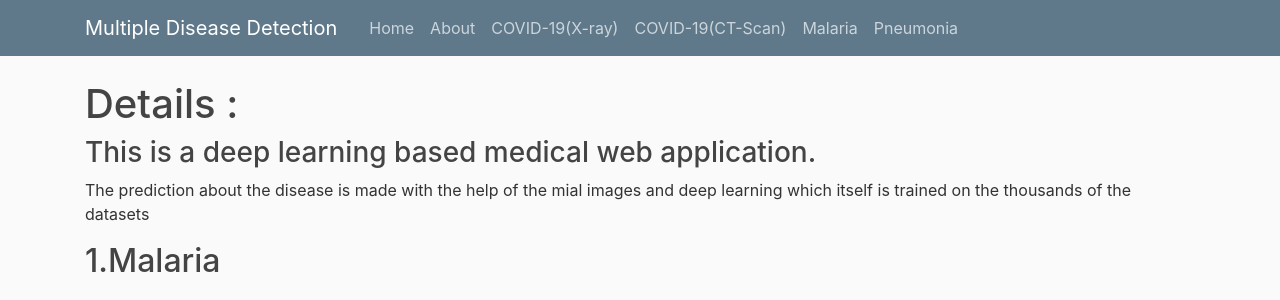
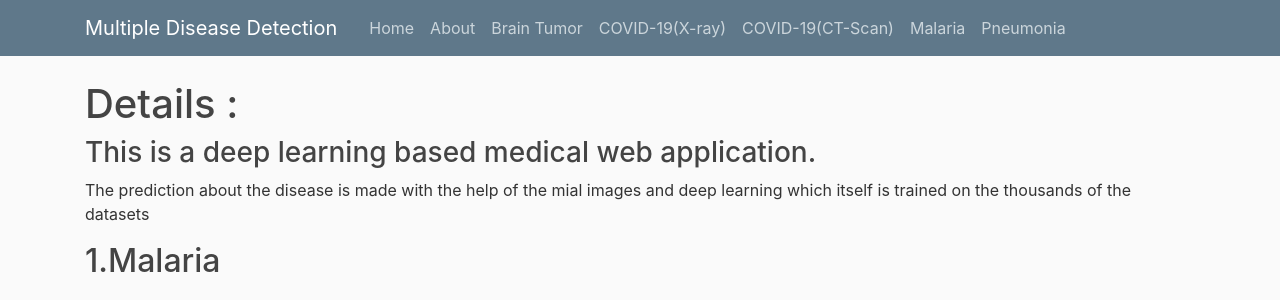
Before and after one commit to GSaiDheeraj/End-to-End-Diseases-Detection, a Flask app: page /about in a window 1280 px wide. Shown: the top 300 px of the page. Run offline with Flask 2, Linux system fonts and the light colour scheme; some libraries are stand-ins or nearby versions.

Commit message:
Update about.html

```diff
--- a/template/about.html
+++ b/template/about.html
@@ -57,8 +57,9 @@
       </button>
       <div class="collapse navbar-collapse" id="navbarToggle">
         <div class="navbar-nav mr-auto">
-          <a class="nav-item nav-link" href="/">Home</a>
+          <a class="nav-item nav-link" href="/home">Home</a>
           <a class="nav-item nav-link" href="/about">About</a>
+          <a class="nav-item nav-link" href="/Brain">Brain Tumor</a>
           <a class="nav-item nav-link" href="/covid_19">COVID-19(X-ray)</a>
           <a class="nav-item nav-link" href="/covidct_19">COVID-19(CT-Scan)</a>
           <a class="nav-item nav-link" href="/Malaria">Malaria</a>
```
